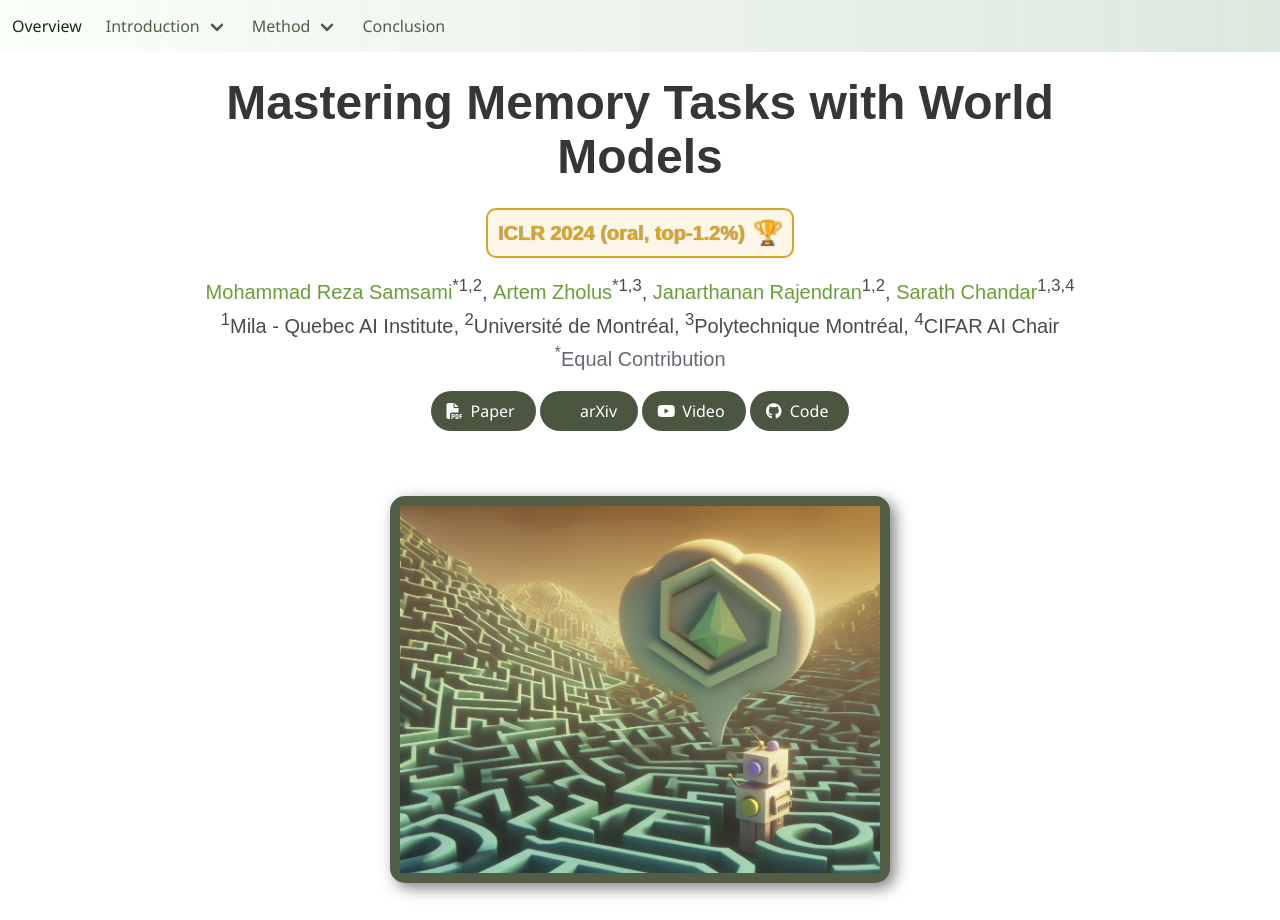
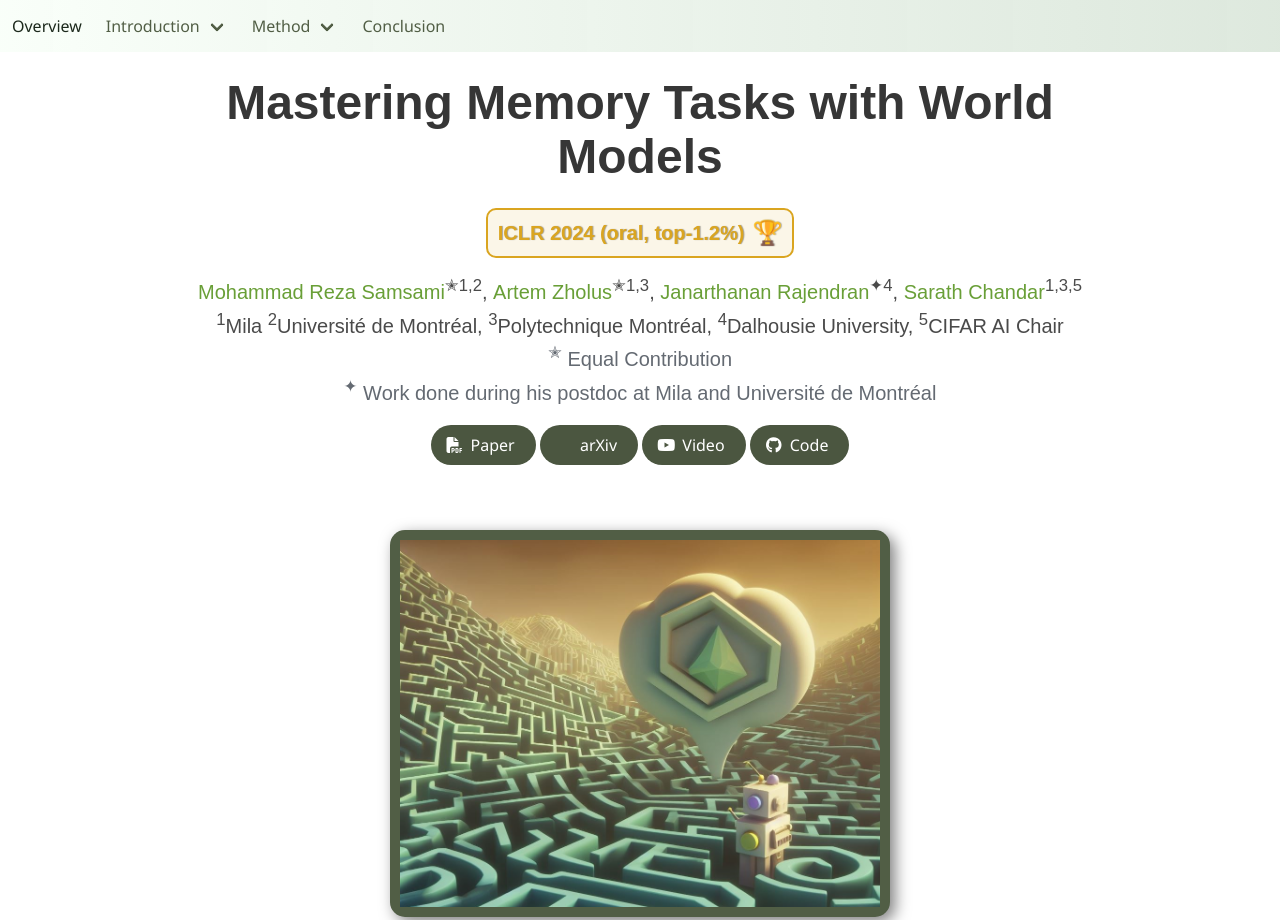
Before and after one commit to recall2imagine/recall2imagine.github.io, a plain HTML site: page index.html in a window 1280 px wide. Shown: the top 920 px of the page. Drawn offline with nearby package versions, Linux system fonts and the light colour scheme; some icons are missing; a web font is replaced by a local one.

Commit message:
Jana affiliation is updated

```diff
--- a/index.html
+++ b/index.html
@@ -163,26 +163,31 @@
           </div>
           <div class="is-size-5 publication-authors">
             <span class="author-block">
-              <a href="https://mrsamsami.github.io">Mohammad Reza Samsami</a><sup>*1,2</sup>,</span>
+              <a href="https://mrsamsami.github.io">Mohammad Reza Samsami</a><sup>&#10029;1,2</sup>,</span>
             <span class="author-block">
-              <a href="https://artemzholus.github.io">Artem Zholus</a><sup>*1,3</sup>,</span>
+              <a href="https://artemzholus.github.io">Artem Zholus</a><sup>&#10029;1,3</sup>,</span>
             <span class="author-block">
-              <a href="https://sites.google.com/umich.edu/janarthanan-rajendran">Janarthanan Rajendran</a><sup>1,2</sup>,
+              <a href="https://sites.google.com/umich.edu/janarthanan-rajendran">Janarthanan Rajendran</a><sup>&#10022;4</sup>,
             </span>
             <span class="author-block">
-              <a href="https://sarathchandar.in/">Sarath Chandar</a><sup>1,3,4</sup>
+              <a href="https://sarathchandar.in/">Sarath Chandar</a><sup>1,3,5</sup>
             </span>
           </div>
 
           <div class="is-size-5 publication-authors">
-            <span class="author-block"><sup>1</sup>Mila - Quebec AI Institute,</span>
+            <span class="author-block"><sup>1</sup>Mila</span>
             <span class="author-block"><sup>2</sup>Université de Montréal,</span>
             <span class="author-block"><sup>3</sup>Polytechnique Montréal,</span>
-            <span class="author-block"><sup>4</sup>CIFAR AI Chair</span>
+            <span class="author-block"><sup>4</sup>Dalhousie University,</span>
+            <span class="author-block"><sup>5</sup>CIFAR AI Chair</span>
           </div>
 
           <div class="is-size-5 publication-authors">
-            <span class="author-block" style="color:rgb(100, 106, 114)"><sup>*</sup>Equal Contribution</span>
+            <span class="author-block" style="color:rgb(100, 106, 114)"><sup>&#10029;</sup> Equal Contribution</span>
+          </div>
+
+          <div class="is-size-5 publication-authors">
+            <span class="author-block" style="color:rgb(100, 106, 114)"><sup>&#10022;</sup> Work done during his postdoc at Mila and Université de Montréal</span>
           </div>
 
 
```
